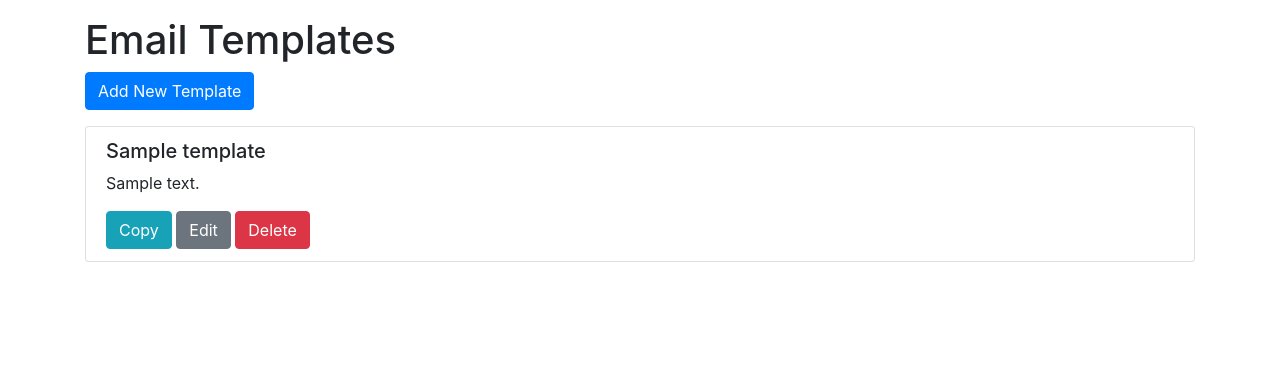
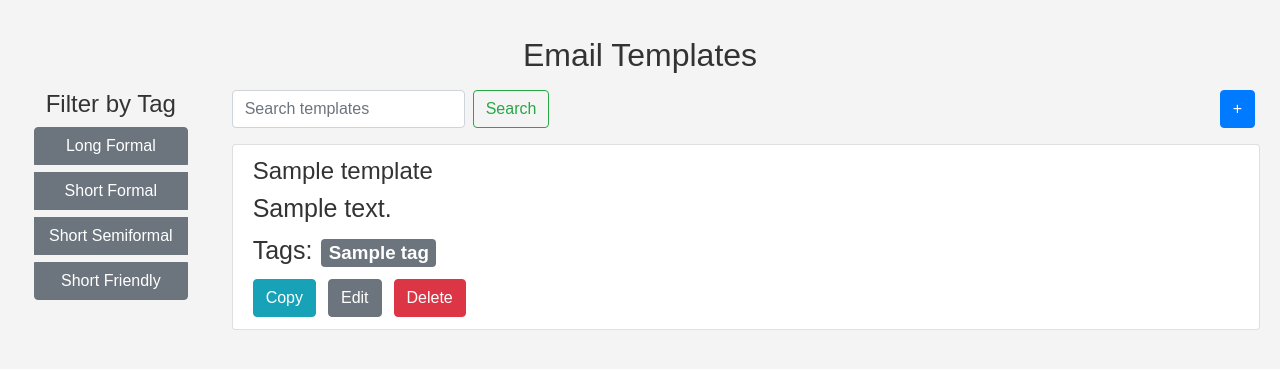
Before and after one commit to eaintkyawthmu/email_templates_app, a Flask app: page / in a window 1280 px wide. Shown: the top 369 px of the page. Run offline with Flask 3, Linux system fonts and the light colour scheme; a database or web service that is not in the repository returns one stand-in record (values such as "Sample title"); some libraries are stand-ins or nearby versions.

Commit message:
update layout and add filters

```diff
--- a/app/models.py
+++ b/app/models.py
@@ -1,24 +1,78 @@
-from . import mongo
+from bson.objectid import ObjectId
+from flask import current_app
+from . import mongo  # Ensure mongo is initialized in your __init__.py
 
 class TemplateManager:
     @staticmethod
     def get_all_templates():
-        templates = mongo.db.templates.find()
-        return list(templates)
+        """Retrieve all templates from the database."""
+        try:
+            templates = mongo.db.templates.find()
+            return list(templates)
+        except Exception as e:
+            current_app.logger.error("Failed to retrieve all templates: %s", e)
+            return []
 
     @staticmethod
     def get_template_by_id(template_id):
-        template = mongo.db.templates.find_one({'_id': template_id})
-        return template
+        """Retrieve a template by its ID."""
+        try:
+            # ObjectId is used for converting the string ID to a MongoDB ObjectId
+            return mongo.db.templates.find_one({'_id': ObjectId(template_id)})
+        except Exception as e:
+            current_app.logger.error(f"Error retrieving template by ID {template_id}: {e}")
+            return None
+
+    @staticmethod
+    def get_templates_by_tag(tag):
+        """Retrieve templates by a specific tag."""
+        try:
+            templates = mongo.db.templates.find({"tags": tag})
+            return list(templates)
+        except Exception as e:
+            current_app.logger.error(f"Error retrieving templates by tag {tag}: {e}")
+            return []
 
     @staticmethod
     def add_template(data):
-        mongo.db.templates.insert_one(data)
+        """Add a new template to the database."""
+        try:
+            return mongo.db.templates.insert_one(data).inserted_id
+        except Exception as e:
+            current_app.logger.error(f"Error adding new template: {e}")
+            return None
 
     @staticmethod
     def update_template(template_id, data):
-        mongo.db.templates.update_one({'_id': template_id}, {'$set': data})
+        """Update an existing template."""
+        try:
+            result = mongo.db.templates.update_one({'_id': ObjectId(template_id)}, {'$set': data})
+            return result.modified_count > 0  # Returns True if the document was updated
+        except Exception as e:
+            current_app.logger.error(f"Error updating template ID {template_id}: {e}")
+            return False
 
     @staticmethod
     def delete_template(template_id):
-        mongo.db.templates.delete_one({'_id': template_id})
+        """Delete a template by its ID."""
+        try:
+            result = mongo.db.templates.delete_one({'_id': ObjectId(template_id)})
+            return result.deleted_count > 0  # Returns True if the document was deleted
+        except Exception as e:
+            current_app.logger.error(f"Error deleting template ID {template_id}: {e}")
+            return False
+
+    @staticmethod
+    def search_templates(query):
+        """Search templates by text index."""
+        try:
+            templates = mongo.db.templates.find({"$text": {"$search": query}})
+            return list(templates)
+        except Exception as e:
+            current_app.logger.error(f"Error searching templates: {e}")
+            return []
+
+    @staticmethod
+    def get_templates_by_tag(tag):
+        templates = mongo.db.templates.find({"tags": tag})
+        return list(templates)
--- a/app/routes.py
+++ b/app/routes.py
@@ -1,4 +1,5 @@
-from flask import Blueprint, render_template, request, redirect, url_for, flash
+from flask import Blueprint, render_template, request, redirect, url_for, flash , jsonify
+
 from .models import TemplateManager
 
 main = Blueprint('main', __name__)
@@ -13,24 +14,65 @@ def add_template():
     if request.method == 'POST':
         title = request.form.get('title')
         content = request.form.get('content')
-        TemplateManager.add_template({'title': title, 'content': content})
+        tags = request.form.getlist('tags')  # Retrieve multiple select values
+        TemplateManager.add_template({'title': title, 'content': content, 'tags': tags})
         flash('Template added successfully!')
         return redirect(url_for('main.index'))
     return render_template('add_template.html')
 
+@main.route('/template/details/<template_id>')
+def template_details(template_id):
+    template = TemplateManager.get_template_by_id(template_id)
+    if template:
+        return jsonify({
+            'title': template['title'],
+            'content': template['content']
+        })
+    else:
+        return jsonify({'error': 'Template not found'}), 404
+
 @main.route('/template/edit/<template_id>', methods=['GET', 'POST'])
 def edit_template(template_id):
-    template = TemplateManager.get_template_by_id(template_id)
     if request.method == 'POST':
         title = request.form.get('title')
         content = request.form.get('content')
-        TemplateManager.update_template(template_id, {'title': title, 'content': content})
-        flash('Template updated successfully!')
+        tags = request.form.getlist('tags')  # Assuming tags are also editable
+
+        if TemplateManager.update_template(template_id, {'title': title, 'content': content, 'tags': tags}):
+            flash('Template updated successfully!')
+        else:
+            flash('Failed to update template.')
         return redirect(url_for('main.index'))
-    return render_template('edit_template.html', template=template)
+    else:
+        template = TemplateManager.get_template_by_id(template_id)
+        if template is not None:
+            return render_template('edit_template.html', template=template)
+        else:
+            flash('Template not found.')
+            return redirect(url_for('main.index'))
+
 
 @main.route('/template/delete/<template_id>')
 def delete_template(template_id):
     TemplateManager.delete_template(template_id)
     flash('Template deleted successfully!')
     return redirect(url_for('main.index'))
+
+@main.route('/tags/<tag>')
+def filter_by_tag(tag):
+    templates = TemplateManager.get_templates_by_tag(tag)
+    if not templates:
+        flash(f"No templates found for tag: {tag}")
+    return render_template('index.html', templates=templates)
+
+@main.route('/search', methods=['GET'])
+def search_templates():
+    query = request.args.get('search', '')
+    if query:
+        templates = TemplateManager.search_templates(query)
+        if not templates:
+            flash('No templates found matching your search criteria.')
+    else:
+        templates = TemplateManager.get_all_templates()
+
+    return render_template('index.html', templates=templates)
--- /dev/null
+++ b/app/static/styles.css
@@ -0,0 +1,65 @@
+body {
+    font-family: 'Arial', sans-serif;
+    background-color: #f4f4f4;
+    color: #333;
+    margin: 0;
+    padding: 20px;
+    font-size: 25px;
+}
+
+.header {
+    background-color: #f8f9fa;
+    border-bottom: 1px solid #e0e0e0;
+    padding: 10px 0;
+}
+
+.container {
+    background-color: #fff;
+    border-radius: 8px;
+    padding: 20px;
+    box-shadow: 0 0 10px rgba(0,0,0,0.1);
+}
+.filter-div {
+    text-align: center;
+}
+h1 {
+    color: #0056b3;
+}
+
+.btn-primary, .btn-danger, .btn-secondary, .btn-info {
+    margin-right: 5px;
+}
+
+.list-group-item {
+    position: relative;
+    display: flex;
+    justify-content: space-between;
+    flex-direction: column;
+
+}
+
+.form-group {
+    margin-bottom: 15px;
+}
+
+.badge {
+    cursor: pointer;
+    margin: 2px;
+}
+.template-link {
+    cursor: pointer;
+}
+.badge-primary {
+    margin-left: 10px;
+}
+#templateDetails .card-header {
+    background-color: #007bff;
+    color: #fff;
+}
+#templateDetails .card-footer {
+    background-color: #f8f9fa;
+}
+
+header {
+    text-align: center;
+}
--- a/app/templates/index.html
+++ b/app/templates/index.html
@@ -8,15 +8,45 @@
     <link rel="stylesheet" href="{{ url_for('static', filename='styles.css') }}">
 </head>
 <body>
-    <div class="container mt-3">
-        <h1>Email Templates</h1>
-        <a href="{{ url_for('main.add_template') }}" class="btn btn-primary">Add New Template</a>
-        <div class="list-group mt-3">
+    <header class="mt-3">
+        <h2>Email Templates</h2>
+    </header>
+    <div class="containers mt-3">
+        <div class="row">
+            <!-- Sidebar for Filters -->
+            <div class="filter-div col-md-2">
+                <h4>Filter by Tag</h4>
+                <div class="btn-group-vertical mb-3" role="group" aria-label="Filter by tag">
+                    <button type="button" class="btn btn-secondary mb-2" onclick="filterByTag('long-formal')">Long Formal</button>
+                    <button type="button" class="btn btn-secondary mb-2" onclick="filterByTag('short-formal')">Short Formal</button>
+                    <button type="button" class="btn btn-secondary mb-2" onclick="filterByTag('short-semiformal')">Short Semiformal</button>
+                    <button type="button" class="btn btn-secondary mb-2" onclick="filterByTag('short-friendly')">Short Friendly</button>
+                </div>
+            </div>
+
+            <!-- Main Content Area for Email Templates -->
+            <div class="col-md-10">
+                <div class="d-flex justify-content-between align-items-center mb-3">
+                    <!-- Search Form -->
+                    <form class="form-inline" action="{{ url_for('main.search_templates') }}" method="get">
+                        <input class="form-control mr-sm-2" type="search" placeholder="Search templates" aria-label="Search" name="search">
+                        <button class="btn btn-outline-success my-2 my-sm-0" type="submit">Search</button>
+                    </form>
+
+                    <!-- New Template Button -->
+                    <a href="{{ url_for('main.add_template') }}" class="btn btn-primary">+</a>
+                </div>
+
+                <div class="list-group">
                     {% for template in templates %}
                     <div class="list-group-item">
-                    <div>
-                        <h5>{{ template.title }}</h5>
-                        <p>{{ template.content | truncate(150) }}</p>
+                        <h4 class="mb-1">{{ template.title }}</h4>
+                        <p class="mb-1">{{ template.content | truncate(150) }}</p>
+                        <div class="mb-2">
+                            Tags:
+                            {% for tag in template.tags %}
+                                <a href="{{ url_for('main.filter_by_tag', tag=tag) }}" class="badge badge-secondary">{{ tag }}</a>
+                            {% endfor %}
                         </div>
                         <div>
                             <button class="copy-btn btn btn-info" data-content="{{ template.content }}">Copy</button>
@@ -25,6 +55,8 @@
                         </div>
                     </div>
                     {% endfor %}
+                </div>
+            </div>
         </div>
     </div>
     <script src="https://code.jquery.com/jquery-3.5.1.slim.min.js"></script>
@@ -38,6 +70,14 @@
                 });
             });
         });
+
+        function filterByTag(tag) {
+            // Placeholder for actual filtering logic
+           // console.log('Filtering by:', tag);
+
+                window.location.href = `/tags/${tag}`;  // Adjust if needed based on how your Flask app is structured
+
+        }
     </script>
 </body>
 </html>
```
Also changed, not shown: app/templates/add_template.html (+10 -0 lines), app/templates/edit_template.html (+10 -0 lines). Lines whose indentation alone changed are shown as unchanged.
